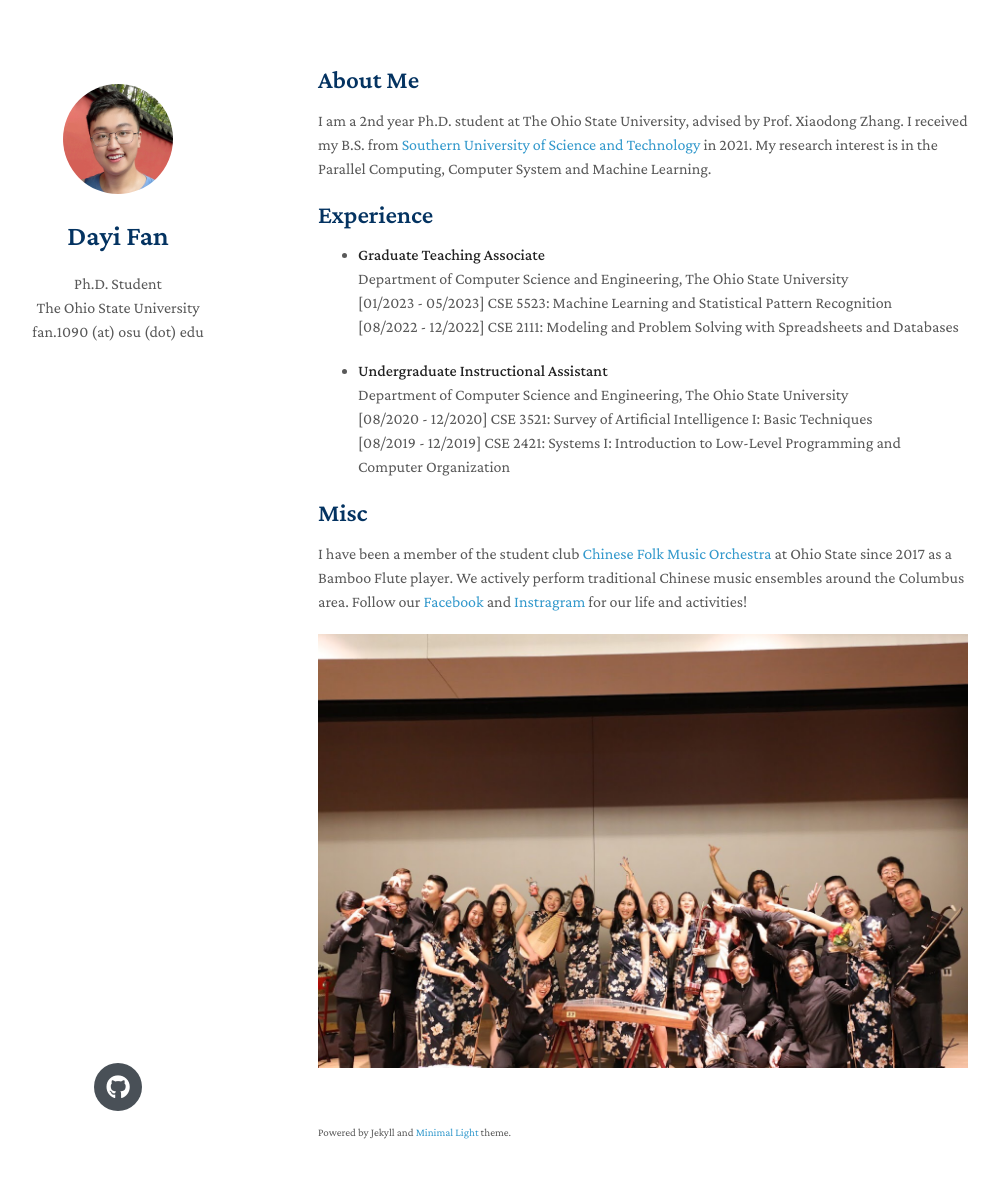
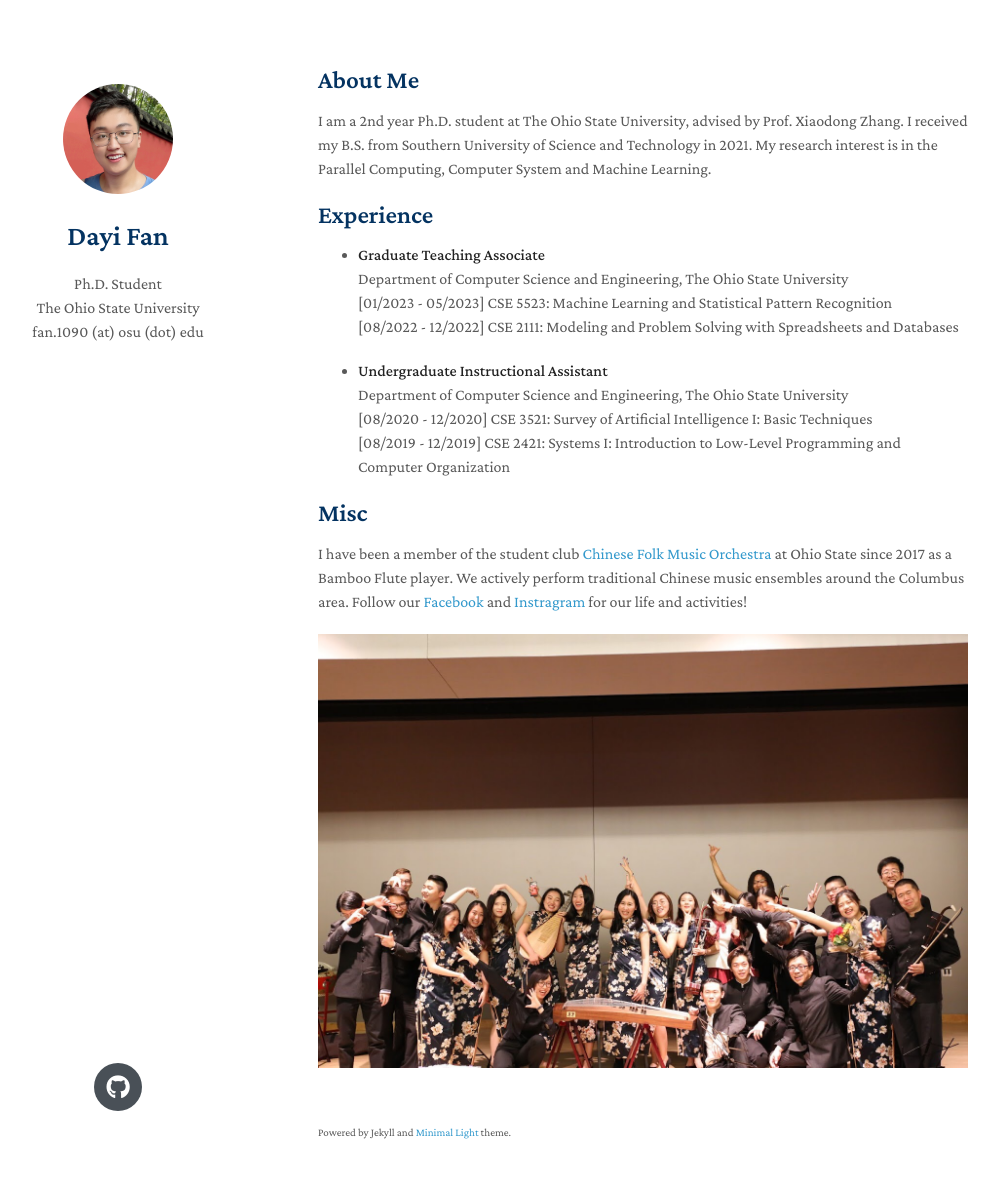
Before and after one commit to Davis-Fan/dayi.io, a Jekyll site: the page built from index.md, in a window 1280 px wide and 1213 px high. Shown: the top 1178 px of the window, without its empty margins (152-1151 px from the left). Built offline with Jekyll 4.4.1, drawn with Linux system fonts in a browser that asks for light colours; nearby versions of some CDN libraries; a style sheet for code colours, icons or effects is not loaded; part of the change alters nothing that is shown.

```diff
--- a/index.md
+++ b/index.md
@@ -11,7 +11,7 @@ TODO:
 
 ## About Me
 
-I am a 2nd year Ph.D. student at The Ohio State University, advised by Prof. Xiaodong Zhang. I received my B.S. from [Southern University of Science and Technology](https://www.sustech.edu.cn/en/) in 2021. My research interest is in the Parallel Computing, Computer System and Machine Learning.
+I am a 2nd year Ph.D. student at The Ohio State University, advised by Prof. Xiaodong Zhang. I received my B.S. from Southern University of Science and Technology in 2021. My research interest is in the Parallel Computing, Computer System and Machine Learning.
 
 ## Experience
 
```
